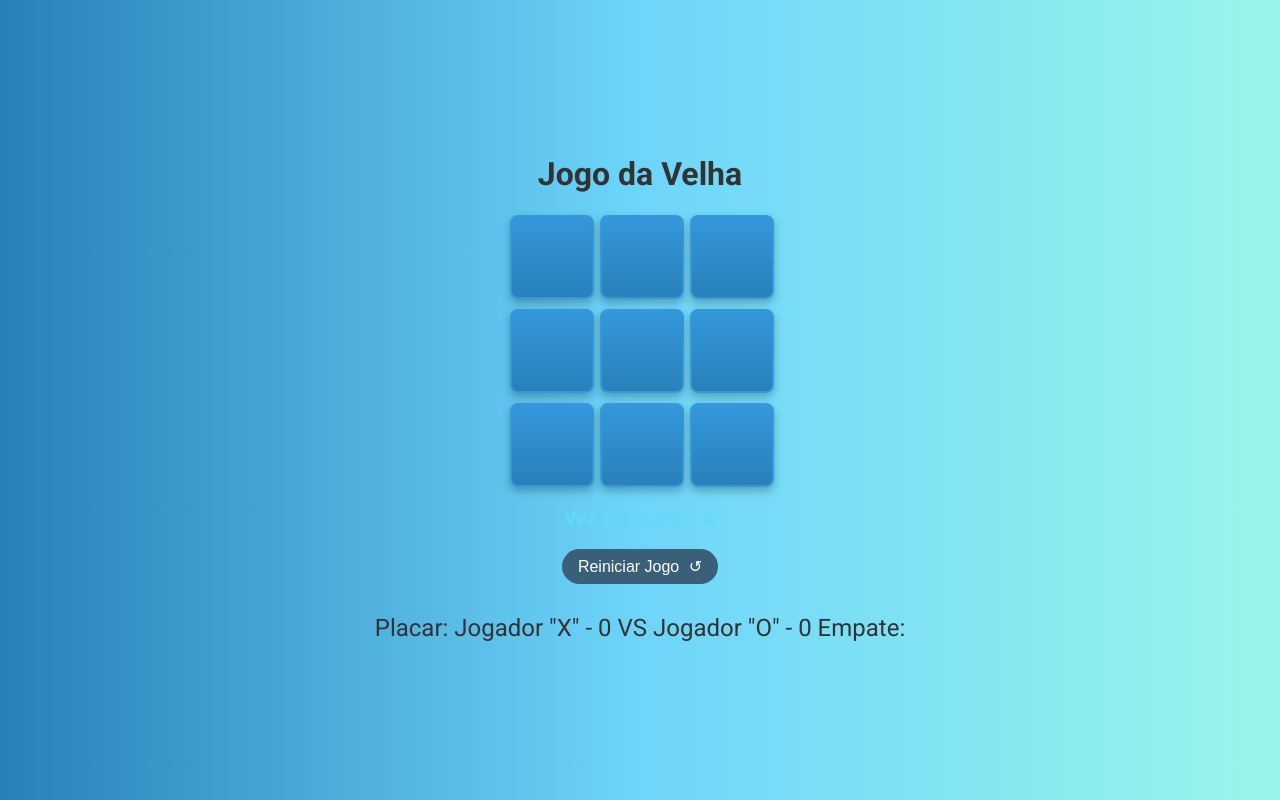
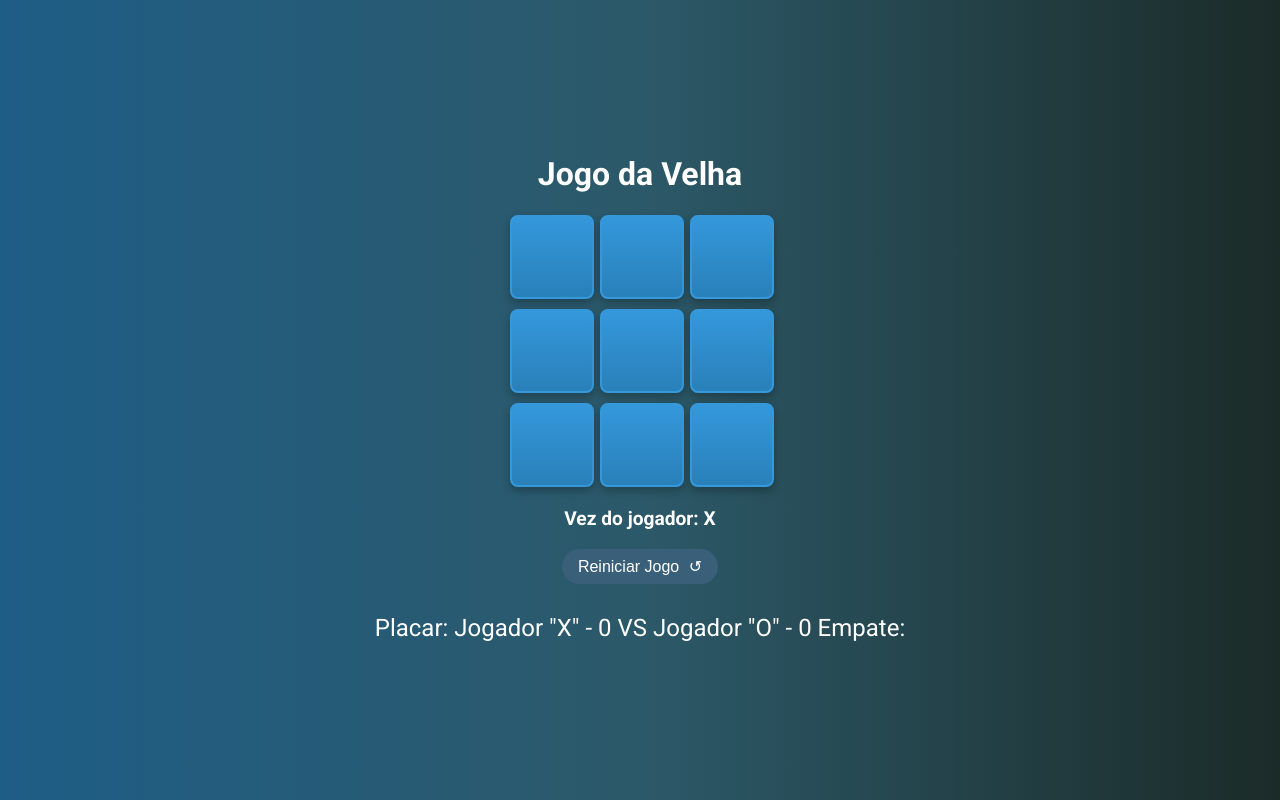
Before and after one commit to maurochavesjr/M05-Atividades-MauroChaves, a plain HTML site: page trabalho-final/jogodavelha.html in a window 1280 px wide. Drawn offline with Linux system fonts and the light colour scheme.

Commit message:
alterei cores

```diff
--- a/trabalho-final/estilo/style.css
+++ b/trabalho-final/estilo/style.css
@@ -6,7 +6,7 @@ body {
     align-items: center;
     height: 100vh;
     margin: 0;
-    background: linear-gradient(to right, #2980b9, #6dd5fa, #9af5e9);
+    background: linear-gradient(to right, #1e5d86, #2c5969, #1b2b28);
     color: #61dafb;
     font-family: 'Roboto', sans-serif;
   }
@@ -17,7 +17,7 @@ body {
 
   h1 {
     font-size: 2em;
-    color: #333;
+    color: #fff;
   }
 
   #game-board {
@@ -65,6 +65,7 @@ body {
     font-weight: bold;
     margin-bottom: 10px;
     transition: opacity 0.3s ease;
+    color: #fff;
   }
 
   #game-status {
@@ -95,7 +96,7 @@ body {
 
   #score {
     font-size: 1.5em;
-    color: #333;
+    color: #fff;
     display: flex;
     margin-top: 20px;
   }
```
